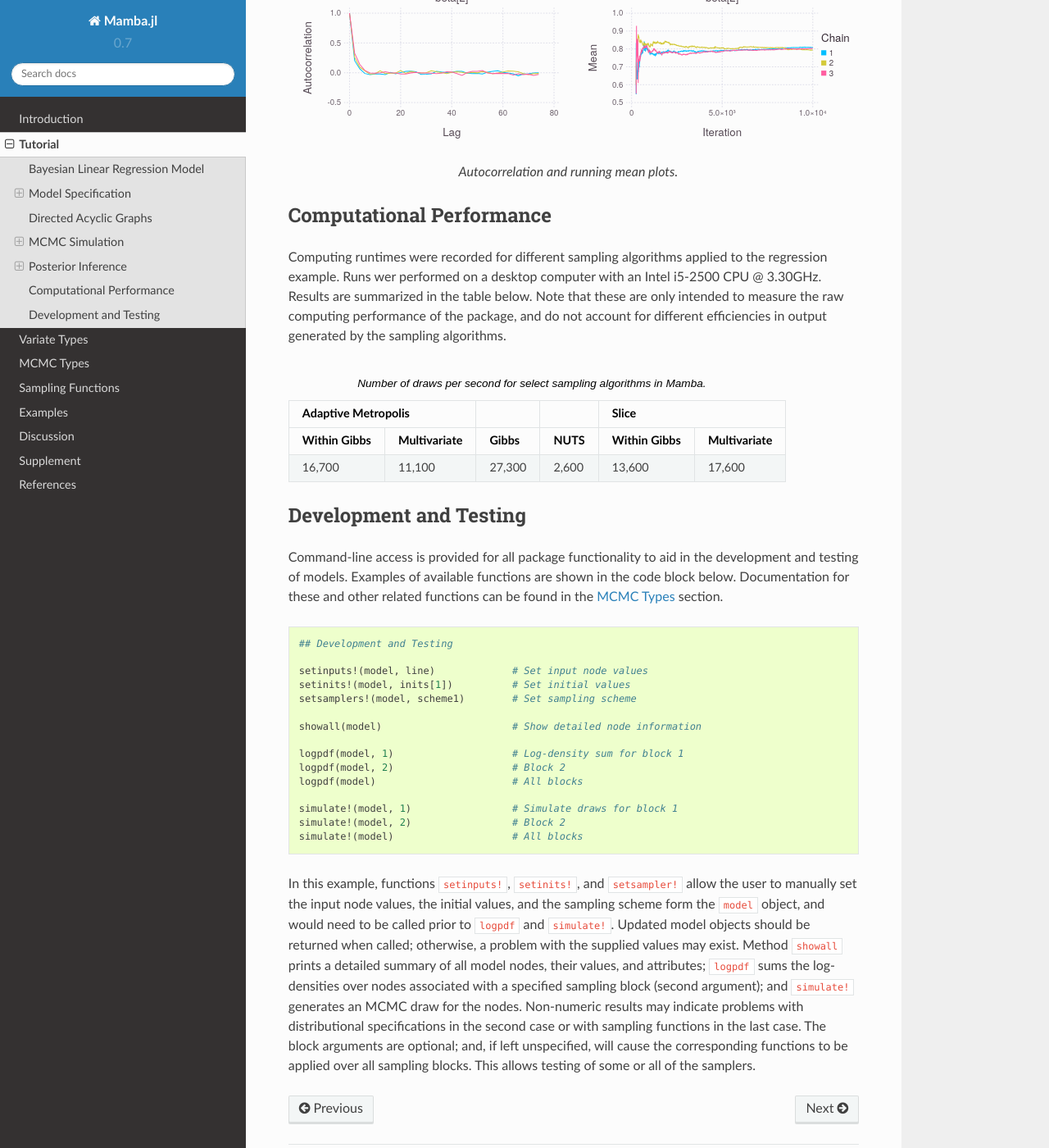
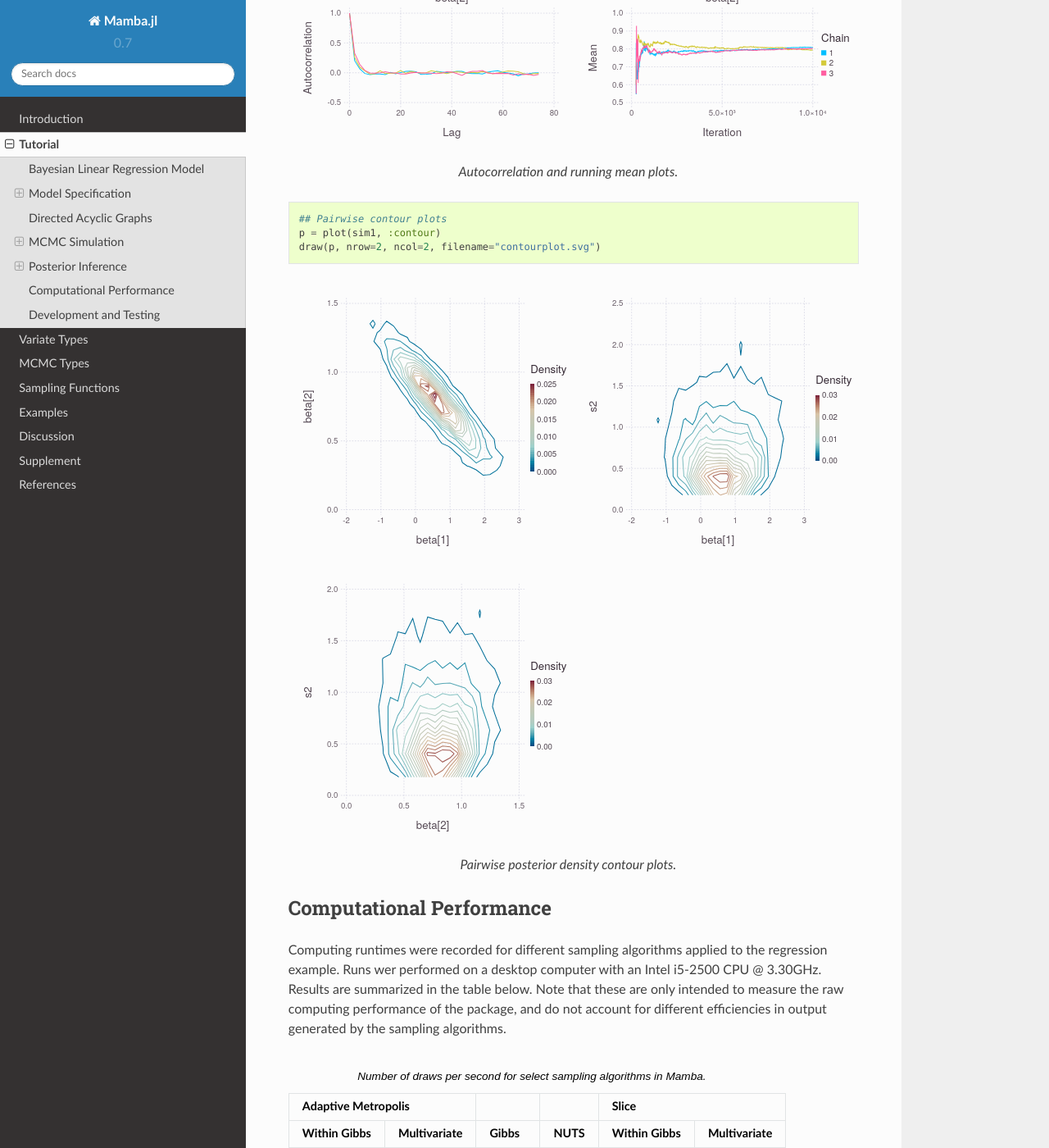
Before and after one commit to brian-j-smith/Mamba.jl, a Sphinx documentation site: the page built from doc/tutorial.rst, in a window 1280 px wide and 1400 px high, scrolled down 15236 px. Shown: the whole window at 82% size. Built offline with Sphinx 7.4.7 and the Read the Docs theme 2.0.0, drawn with Linux system fonts in a browser that asks for light colours; formulas are drawn with MathJax 3; cross-references to code outside the pages are shown as plain code.

Commit message:
Incorporate contour plots.

```diff
--- a/doc/mcmc/chains.rst
+++ b/doc/mcmc/chains.rst
@@ -553,6 +553,7 @@ Plotting
         * ``ptype`` : plot type(s).  Options are
             * ``:autocor`` : autocorrelation plots, with optional argument ``maxlag::Integer=round(Int, 10*log10(length(c.range)))`` determining the maximum autocorrelation lag to plot.  Lags are plotted relative to the thinning interval of the output.
             * ``:bar`` : bar plots.  Optional argument ``position::Symbol=:stack`` controls whether bars should be stacked on top of each other (default) or placed side by side (``:dodge``).
+            * ``:contour`` : pairwise posterior density contour plots.  Optional argument ``bins::Integer=100`` controls the plot resolution.
             * ``:density`` : density plots.  Optional argument ``trim::Tuple{Real,Real}=(0.025,0.975)`` trims off lower and upper quantiles of density.
             * ``:mean`` : running mean plots.
             * ``:mixeddensity`` : bar plots (``:bar``) for parameters with integer values within bounds defined by optional argument ``barbounds::Tuple{Real,Real}=(0,Inf)``, and density plots (``:density``) otherwise.
--- a/doc/tutorial.rst
+++ b/doc/tutorial.rst
@@ -711,6 +711,17 @@ The ``plot`` function can also be used to make autocorrelation and running means
 
     Autocorrelation and running mean plots.
 
+.. code-block:: julia
+
+    ## Pairwise contour plots
+    p = plot(sim1, :contour)
+    draw(p, nrow=2, ncol=2, filename="contourplot.svg")
+
+.. figure:: tutorial/contourplot.*
+    :align: center
+
+    Pairwise posterior density contour plots.
+
 
 .. _section-Line-Performance:
 
```
Also changed, not shown: doc/tutorial/contourplot.svg (added), 3 other files.
